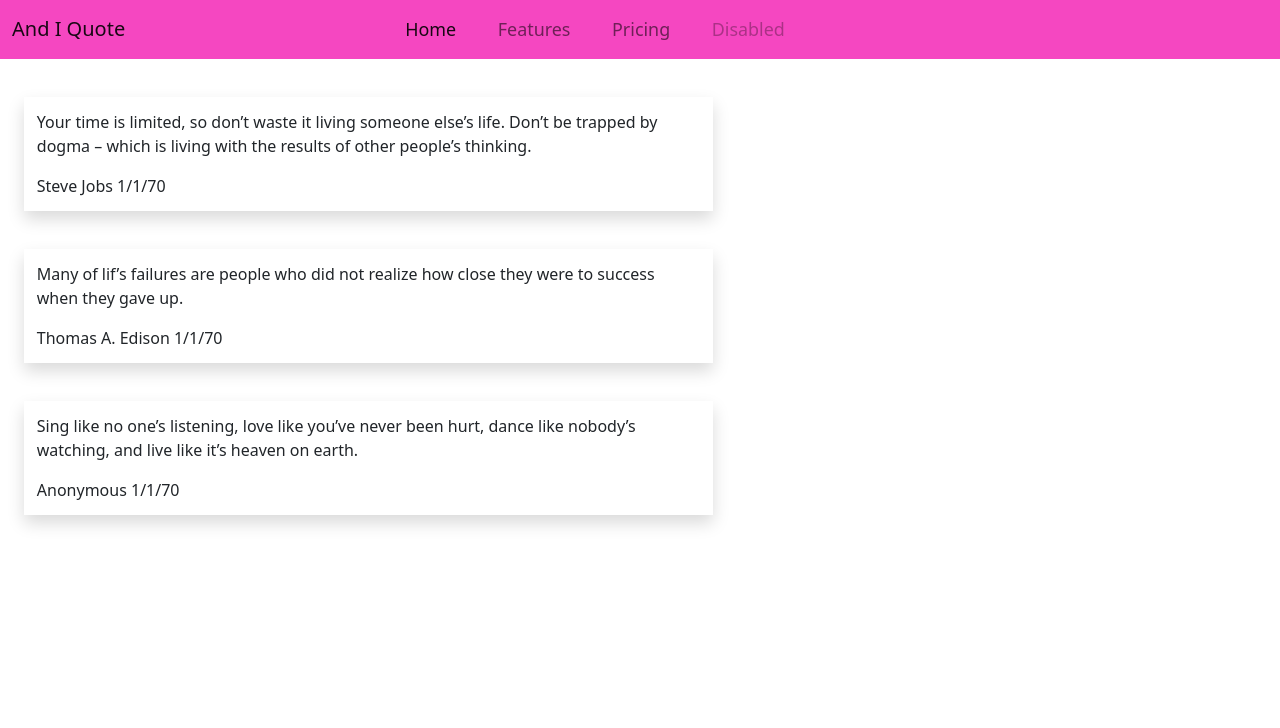
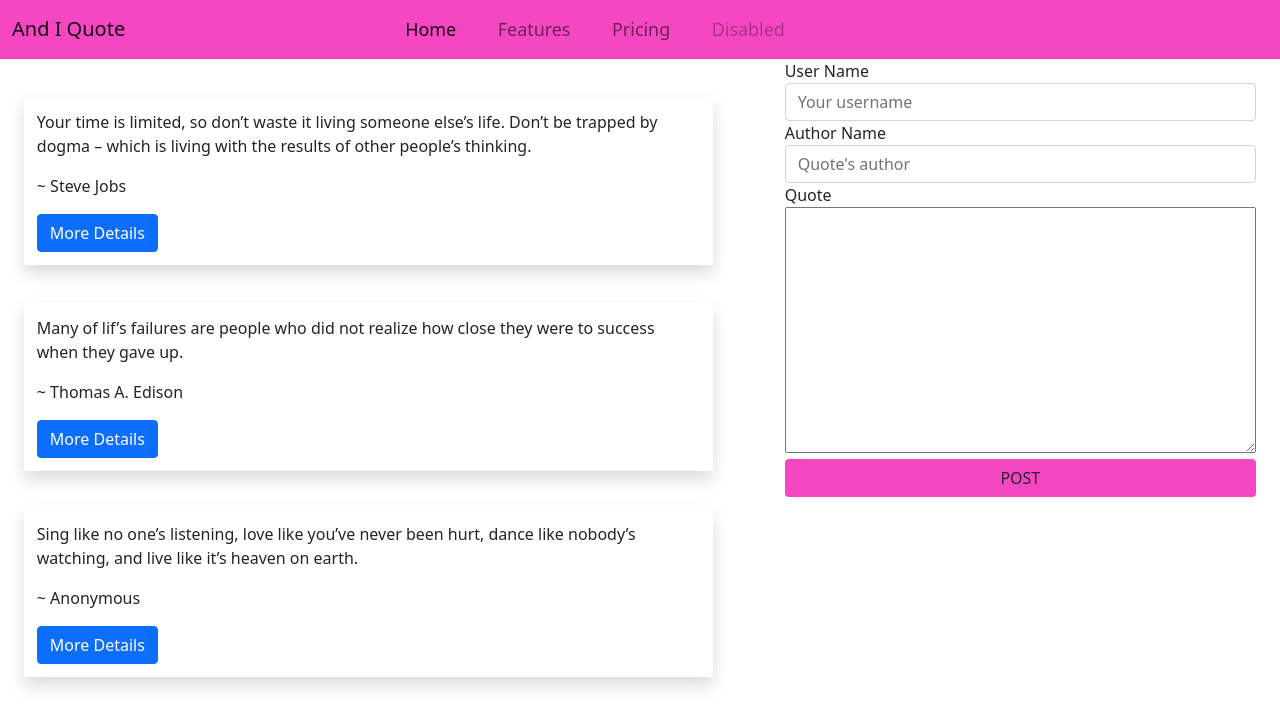
Before and after one commit to victoriamwangi/And-I-Quote, an Angular app: page / in a window 1280 px wide. Shown: the top 728 px of the page. Built offline with nearby package versions, Linux system fonts and the light colour scheme.

Commit message:
feat:toggle more information

```diff
--- a/src/app/quote-details/quote-details.component.html
+++ b/src/app/quote-details/quote-details.component.html
@@ -1 +1 @@
-{{ quote.name }} {{ quote.postDate | date: "shortDate" }}
+<p>Posted by: {{ quote.name }}</p>
--- a/src/app/quote-form/quote-form.component.css
+++ b/src/app/quote-form/quote-form.component.css
@@ -0,0 +1,8 @@
+textarea {
+    width: 100%;
+}
+
+.btn {
+    width: 100%;
+    background-color: var(--primary);
+}
--- a/src/app/quote-form/quote-form.component.html
+++ b/src/app/quote-form/quote-form.component.html
@@ -1 +1,17 @@
-<p>quote-form works!</p>
+<div class="container-fluid">
+    <form action="">
+        <div class="form-group">
+            <label for="">User Name</label>
+            <input type="text" name="" id="" class="form-control" placeholder="Your username" aria-describedby="helpId" />
+        </div>
+        <div class="form-group">
+            <label for="">Author Name</label>
+            <input type="text" name="" id="" class="form-control" placeholder="Quote's author" aria-describedby="helpId" />
+        </div>
+        <div class="form-group">
+            <label for="">Quote</label>
+            <textarea name="" id="" cols="30" rows="10"></textarea>
+        </div>
+        <div class="btn btn-submit">POST</div>
+    </form>
+</div>
--- a/src/app/quote.ts
+++ b/src/app/quote.ts
@@ -1,3 +1,6 @@
 export class Quote {
-constructor(public id: number, public name: string, public message: string, public postDate: Date){}
+  showName : boolean;
+constructor(public id: number, public name: string, public authorName: string, public message: string){
+  this.showName = false;
 }
+}
--- a/src/app/quote/quote.component.css
+++ b/src/app/quote/quote.component.css
@@ -1,9 +1,3 @@
-* {
-    --primary: #f547c1;
-    --secondary: #47dbf5;
-}
-
-
 /* .quote-container {
     width: 70%;
     margin: 0 auto;
--- a/src/app/quote/quote.component.html
+++ b/src/app/quote/quote.component.html
@@ -1,18 +1,22 @@
 <div class="row">
     <div class="col-lg-7 col-md-7">
         <div class="container-fluid quote-container">
-            <div *ngFor="let quote of quotes">
+            <div *ngFor="let quote of quotes; let i = index">
                 <div class="msg shadow">
                     <p>
                         {{ quote.message }}
                     </p>
-                    <!-- <p class="q-name text-center">{{ quote.name }}</p>
-                    <p class="q-date text-center">
-                        {{ quote.postDate | date: "shortDate" }}
-                    </p> -->
-                    <app-quote-details [quote]="quote"></app-quote-details>
+                    <p>~ {{ quote.authorName }}</p>
+                    <button (click)="toggleDetails(i)" class="btn btn-primary">
+            More Details
+          </button>
+
+                    <app-quote-details *ngIf="quote.showName" [quote]="quote"></app-quote-details>
                 </div>
             </div>
         </div>
     </div>
+    <div class="col-lg-5 col-md-5">
+        <app-quote-form></app-quote-form>
+    </div>
 </div>
--- a/src/app/quote/quote.component.ts
+++ b/src/app/quote/quote.component.ts
@@ -9,12 +9,14 @@ import { Quote } from '../quote';
 export class QuoteComponent implements OnInit {
 public quote: any;
 quotes: Quote[] = [
-  new Quote(1, "Steve Jobs", "Your time is limited, so don’t waste it living someone else’s life. Don’t be trapped by dogma – which is living with the results of other people’s thinking.", new Date(2/2/2222)),
-  new Quote(2, "Thomas A. Edison", "Many of lif’s failures are people who did not realize how close they were to success when they gave up." , new Date(2/2/2222)),
-  new Quote(3, "Anonymous", "Sing like no one’s listening, love like you’ve never been hurt, dance like nobody’s watching, and live like it’s heaven on earth.", new Date(2/2/2222))
+  new Quote(1,"Vicky", "Steve Jobs", "Your time is limited, so don’t waste it living someone else’s life. Don’t be trapped by dogma – which is living with the results of other people’s thinking."),
+  new Quote(2, "NJeri", "Thomas A. Edison", "Many of lif’s failures are people who did not realize how close they were to success when they gave up." ),
+  new Quote(3, "Morris", "Anonymous", "Sing like no one’s listening, love like you’ve never been hurt, dance like nobody’s watching, and live like it’s heaven on earth.")
+]
 
-
-]
+toggleDetails(index: any){
+  this.quotes[index].showName = !this.quotes[index].showName;
+}
   constructor() { }
 
   ngOnInit(): void {
--- a/src/styles.css
+++ b/src/styles.css
@@ -1,6 +1,7 @@
 @import "~bootstrap/dist/css/bootstrap.css";
-:root {
+* {
     --primary: #f547c1;
+    --secondary: #47dbf5;
 }
 
 body {
```
